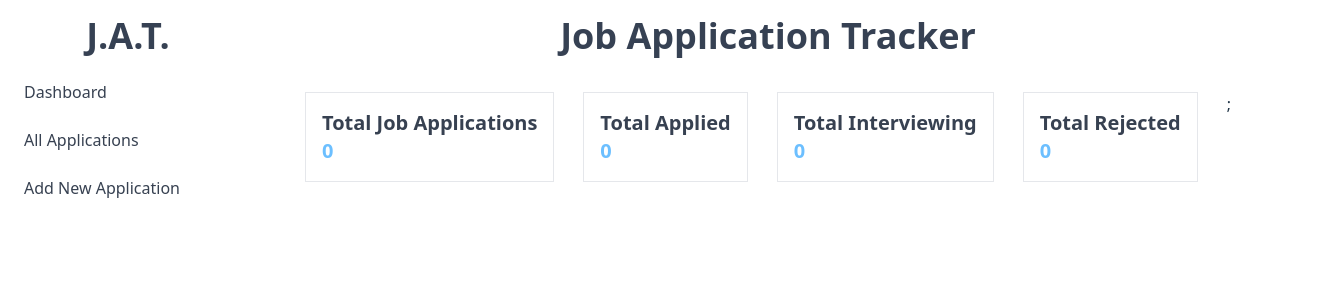
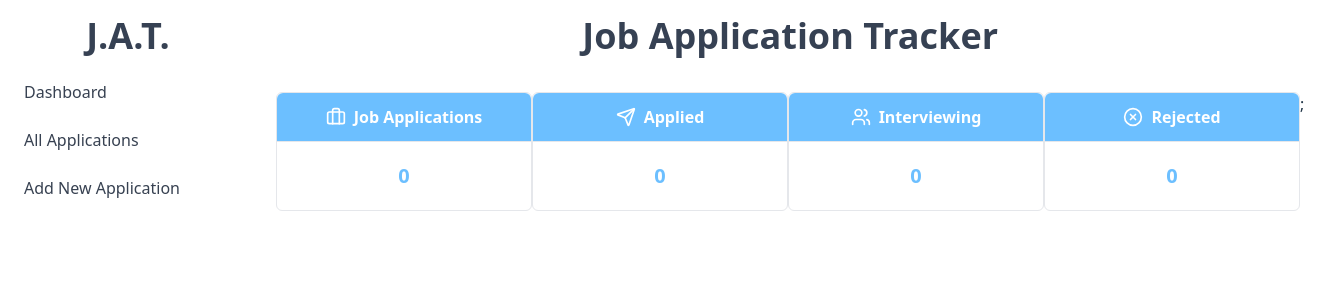
Before and after one commit to codewithjelo/Job-Application-Tracker, a React (Vite) app: page / in a window 1280 px wide. Shown: the top 300 px of the page, 1324 px wide, since content can reach past the window. Built offline with nearby package versions, Linux system fonts and the light colour scheme; no server answers.

Commit message:
Add icon and adjust card layout

```diff
--- a/src/components/DashboardCard.jsx
+++ b/src/components/DashboardCard.jsx
@@ -1,34 +1,40 @@
 import { useApplications } from "../hooks/useApplications";
+import { Briefcase, Send, Users, XCircle } from "lucide-react";
 
 const DashboardCard = () => {
   const { applications } = useApplications();
   const cardList = [
     {
-      title: "Total Job Applications",
+      title: "Job Applications",
       count: applications.length,
+      icon: Briefcase,
     },
     {
-      title: "Total Applied",
+      title: "Applied",
       count: applications.filter((app) => app.status === "Applied").length,
+      icon: Send,
     },
     {
-      title: "Total Interviewing",
+      title: "Interviewing",
       count: applications.filter((app) => app.status === "Interviewing").length,
+      icon: Users,
     },
     {
-      title: "Total Rejected",
+      title: "Rejected",
       count: applications.filter((app) => app.status === "Rejected").length,
+      icon: XCircle,
     },
   ];
 
   return (
     <div className="flex flex-row justify-evenly">
       {cardList.map((app) => (
-        <div className="flex flex-col p-4 border border-[var(--border)]">
-          <p className="text-xl font-semibold text-[var(--primary)]">
+        <div className="flex flex-col rounded-md border border-[var(--border)] min-w-64">
+          <p className="text-md py-3 bg-[var(--secondary)] text-center rounded-t-md font-semibold border-b border-[var(--border)] text-white flex items-center justify-center gap-2">
+            <app.icon className="w-5 h-5 text-white" />
             {app.title}
           </p>
-          <span className="text-xl font-semibold text-[var(--secondary)]">
+          <span className="text-xl py-5 text-center font-semibold text-[var(--secondary)]">
             {app.count}
           </span>
         </div>
```
